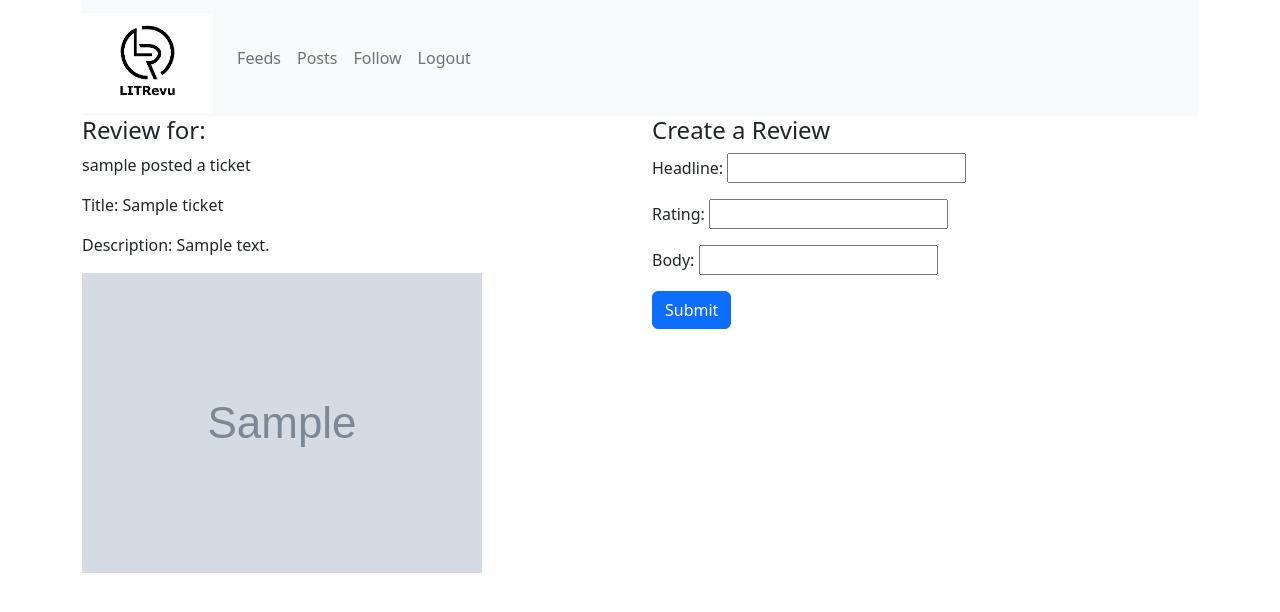
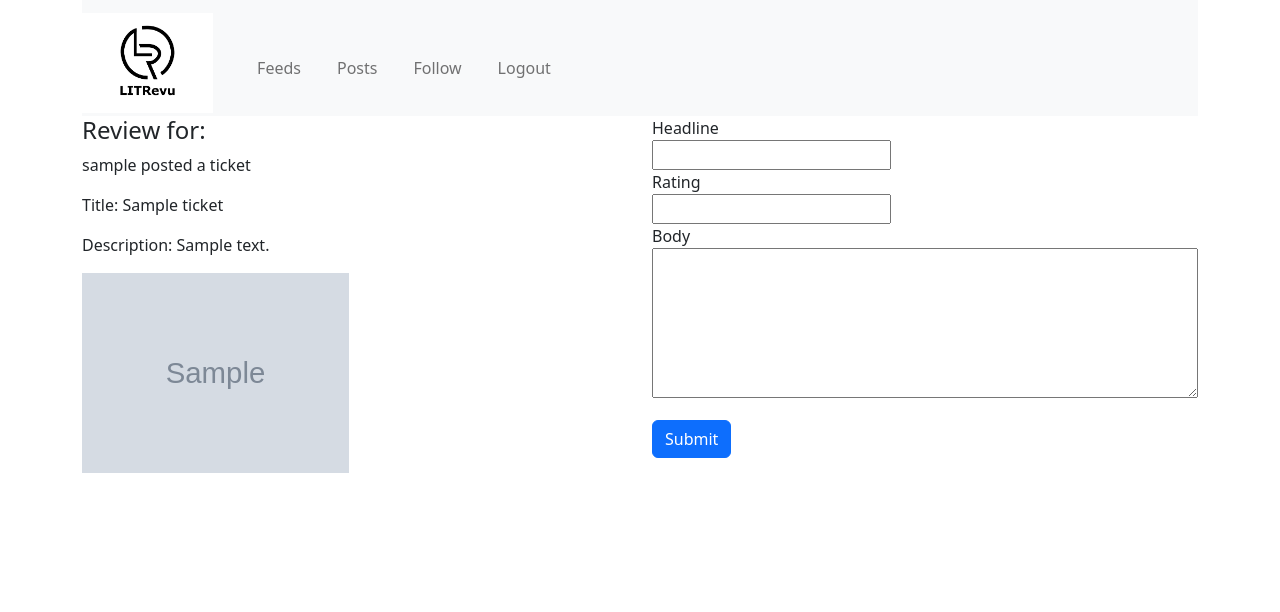
Before and after one commit to lmdevpy/ocr-project-nine, a Django app: page /review/create/ticket/1/ in a window 1280 px wide. Shown: the top 612 px of the page. Run offline with Django 4.2, Linux system fonts and the light colour scheme; a user stored in the database is signed in; tables that the repository leaves empty hold one stand-in row (values such as "Sample post"); grey boxes marked "Sample" are stand-in pictures.

Commit message:
img error fix

```diff
--- a/litrevu/app/templates/create-review.html
+++ b/litrevu/app/templates/create-review.html
@@ -10,14 +10,30 @@
             <p>{{ ticket.user }} posted a ticket</p>
             <p>Title: {{ ticket.title }}</p>
             <p>Description: {{ ticket.description }}</p>
-            <img src="{{ ticket.image.url }}" class="img-fluid" alt="{{ ticket.title }}">
+            {% if ticket.image %}
+                <img src="{{ ticket.image.url }}" class="img-fluid" alt="{{ ticket.title }}">
+            {% endif %}
         </div>
         <div class="col-md-6">
-            <h4>Create a Review</h4>
             <form method="post" enctype="multipart/form-data">
                 {% csrf_token %}
-                {{ form.as_p }}
-                <button type="submit" class="btn btn-primary">Submit</button>
+
+                <div class="form-group">
+                    <label class="fill-available-width" for="{{ form.headline.id_for_label }}">Headline</label>
+                    {{ form.headline }}
+                </div>
+                <div class="form-group">
+                    <label class="fill-available-width" for="{{ form.rating.id_for_label }}">Rating</label>
+                    {{ form.rating }}
+                </div>
+                <div class="form-group">
+                    <label class="fill-available-width" for="{{ form.body.id_for_label }}">Body</label>
+                    <textarea class="fill-available-width" id="{{ form.body.id_for_label }}"
+                              name="{{ form.body.name }}" rows="6">
+                    </textarea>
+                </div>
+
+                <button type="submit" class="btn btn-primary mt-3">Submit</button>
             </form>
         </div>
     </div>
--- a/litrevu/app/templates/user-follow.html
+++ b/litrevu/app/templates/user-follow.html
@@ -24,7 +24,7 @@
     <div class="followed-users border rounded p-3">
         <h4>Followed Users</h4>
         <ul class="list-group">
-            {% for user_follow in follow_data.followed_users %}
+            {% for user_follow in followed_users %}
                 <li class="list-group-item d-flex justify-content-between align-items-center">
                     {{ user_follow.followed_user.username }}
                     <a href="{% url 'user-unfollow' user_follow.pk %}" class="btn btn-danger">Unfollow</a>
@@ -35,7 +35,7 @@
     <div class="users-following border rounded p-3 mt-3">
         <h4>Users Following You</h4>
         <ul class="list-group">
-            {% for user_follow in follow_data.users_following %}
+            {% for user_follow in users_following %}
                 <li class="list-group-item d-flex justify-content-center">
                     {{ user_follow.user.username }}
                 </li>
--- a/litrevu/app/views.py
+++ b/litrevu/app/views.py
@@ -129,7 +129,7 @@ class TicketDeleteView(LoginRequiredMixin, DeleteView):
     success_url = reverse_lazy('posts')
 
 
-class FollowView(LoginRequiredMixin, FormView, ListView):
+class FollowView(LoginRequiredMixin, FormView):
     form_class = FollowUserForm
     template_name = 'user-follow.html'
     success_url = reverse_lazy('user-follow')
@@ -148,16 +148,14 @@ class FollowView(LoginRequiredMixin, FormView, ListView):
         kwargs['user'] = self.request.user
         return kwargs
 
-    def get_queryset(self):
+    def get_context_data(self, *args, **kwargs):
+        context = super().get_context_data(*args, **kwargs)
         followed_users = UserFollows.objects.filter(user=self.request.user)
         users_following = UserFollows.objects.filter(followed_user=self.request.user)
+        context['followed_users'] = followed_users
+        context['users_following'] = users_following
 
-        follow_data = {
-            'followed_users': followed_users,
-            'users_following': users_following,
-        }
-
-        return follow_data
+        return context
 
 
 class UnfollowView(LoginRequiredMixin, DeleteView):
--- a/litrevu/litrevu/settings.py
+++ b/litrevu/litrevu/settings.py
@@ -1,3 +1,5 @@
+import os
+
 """
 Django settings for litrevu project.
 
@@ -128,6 +130,9 @@ STATICFILES_DIRS = [
     BASE_DIR / "static"
 ]
 
+MEDIA_URL = '/media/'
+MEDIA_ROOT = os.path.join(BASE_DIR, 'media')
+
 # Default primary key field type
 # https://docs.djangoproject.com/en/4.2/ref/settings/#default-auto-field
 
--- a/litrevu/litrevu/urls.py
+++ b/litrevu/litrevu/urls.py
@@ -16,6 +16,8 @@ Including another URLconf
 """
 from django.contrib import admin
 from django.urls import path
+from django.conf import settings
+from django.conf.urls.static import static
 from app.views import CustomLogoutView, CustomSignUpView, TicketCreateView,\
     TicketListView, TicketUpdateView, ReviewCreateView, ReviewListView, ReviewUpdateView, TicketAndReviewCreateView, \
     FollowView, PostView, UnfollowView, CustomLoginView, ReviewDeleteView, TicketDeleteView, FeedView
@@ -42,3 +44,6 @@ urlpatterns = [
 
 
 ]
+
+if settings.DEBUG:
+    urlpatterns += static(settings.MEDIA_URL, document_root=settings.MEDIA_ROOT)
--- a/litrevu/static/css/styles.css
+++ b/litrevu/static/css/styles.css
@@ -1,3 +1,22 @@
 .fill-available-width {
     width: -webkit-fill-available;
 }
+
+img{
+    max-height: 200px;
+}
+
+.single-post a{
+    display: block;
+    max-width: fit-content;
+}
+
+.navbar-nav{
+    display: flex;
+    flex-direction: row;
+    margin-top: 20px;
+}
+
+.navbar-nav li{
+    margin-left: 20px;
+}
```
Also changed, not shown: litrevu/app/templates/feeds.html (+6 -3 lines), litrevu/app/templates/posts.html (+6 -2 lines).
